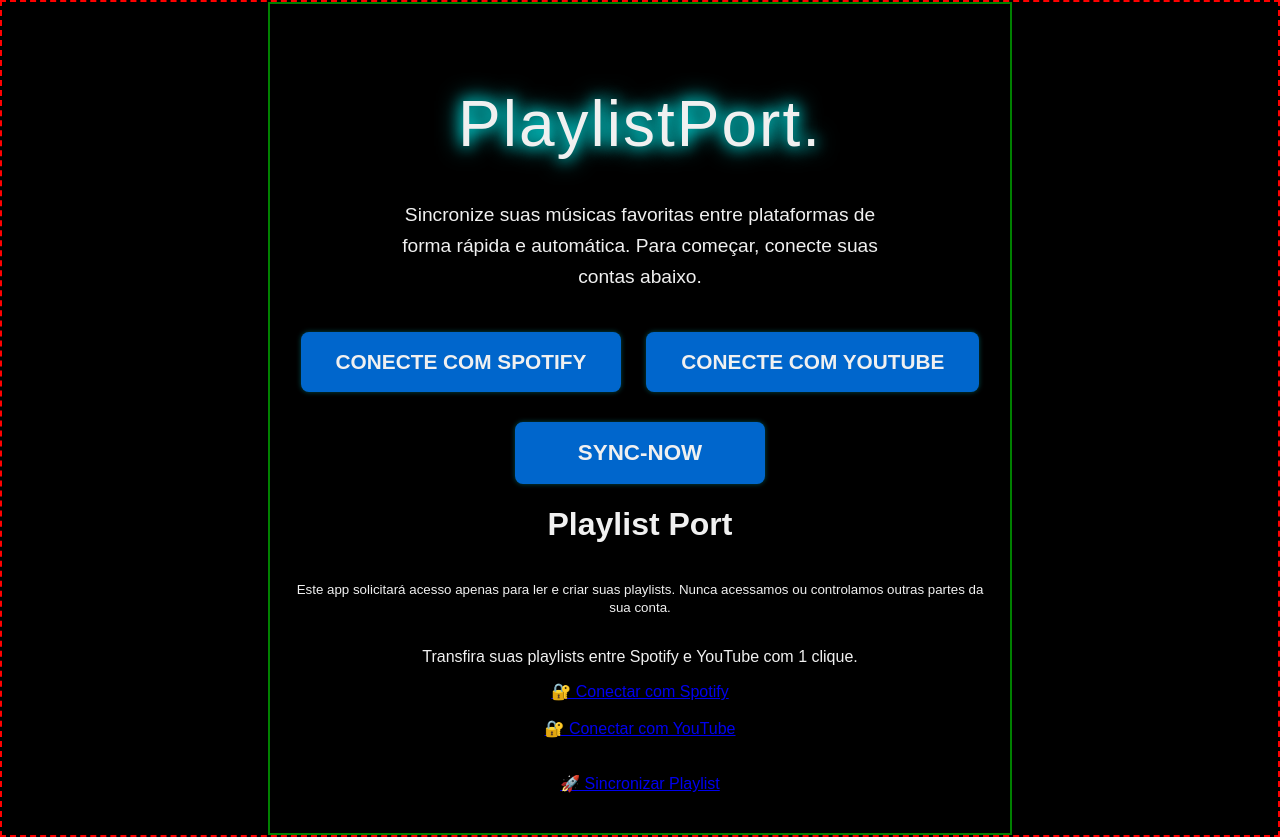
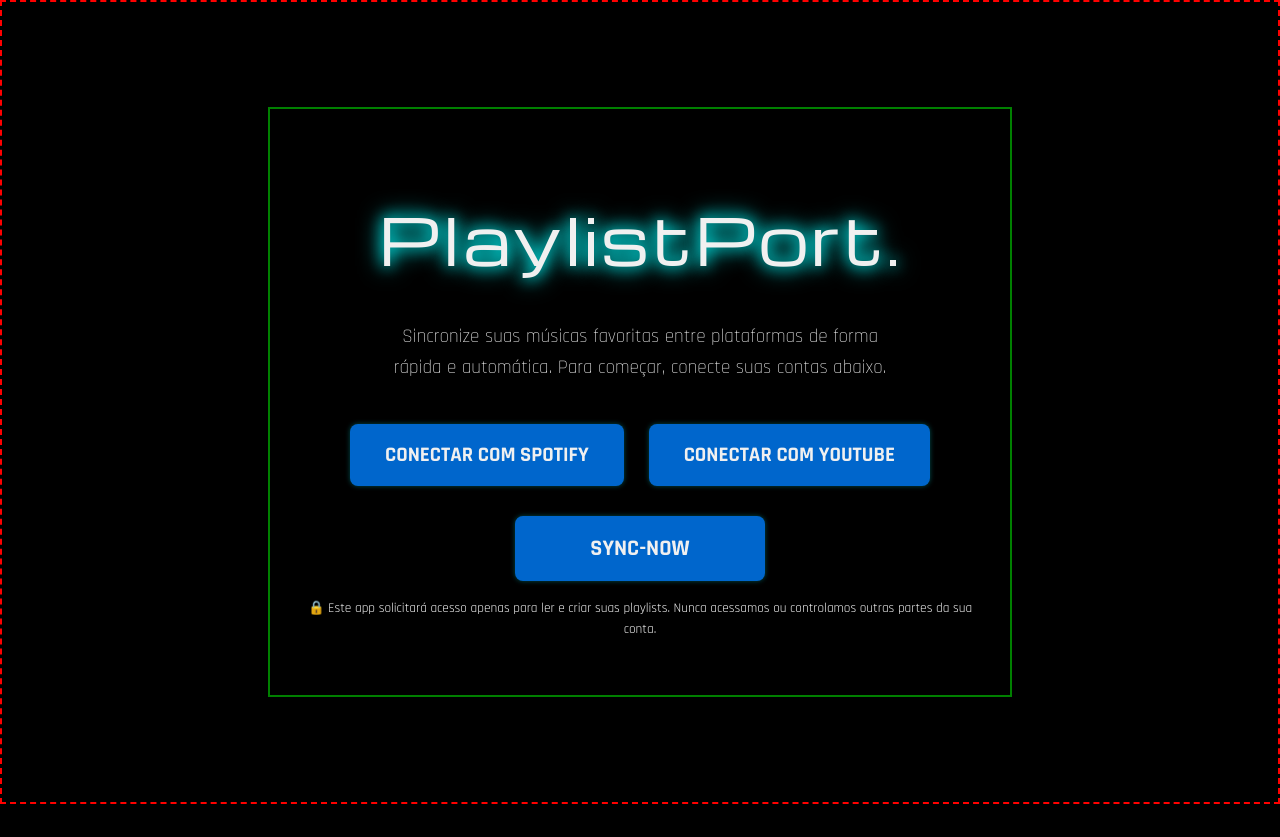
Before and after one commit to GilyanCeos/PlaylistPort.-v1.0, a Flask app: page / in a window 1280 px wide. After the commit the page ends 804 px from the top, so only its background shows below. Run offline with Flask 3, Linux system fonts and the light colour scheme.

Commit message:
new index commit

```diff
--- a/templates/index.html
+++ b/templates/index.html
@@ -5,41 +5,33 @@
   <meta name="viewport" content="width=device-width, initial-scale=1.0">
   <title>PlaylistPort - Conecte suas Playlists</title>
 
-    <!-- Google Fonts - Rajdhani e Michroma -->
-    <link rel="preconnect" href="[https://fonts.googleapis.com](https://fonts.googleapis.com)">
-    <link rel="preconnect" href="[https://fonts.gstatic.com](https://fonts.gstatic.com)" crossorigin>
-    <link href="[https://fonts.googleapis.com/css2?family=Michroma&family=Rajdhani:wght@300;400;500;600;700&display=swap](https://fonts.googleapis.com/css2?family=Michroma&family=Rajdhani:wght@300;400;500;600;700&display=swap)" rel="stylesheet">
+  <!-- Google Fonts -->
+  <link rel="preconnect" href="https://fonts.googleapis.com">
+  <link rel="preconnect" href="https://fonts.gstatic.com" crossorigin>
+  <link href="https://fonts.googleapis.com/css2?family=Michroma&family=Rajdhani:wght@300;400;500;700&display=swap" rel="stylesheet">
 
-    <!-- Seu arquivo CSS -->
+  <!-- Estilo -->
   <link rel="stylesheet" href="{{ url_for('static', filename='css/style.css') }}">
 </head>
-<body>
+<body class="dark-mode">
   <div class="main-container">
     <h1 class="main-title">PlaylistPort.</h1>
     <p class="description">Sincronize suas músicas favoritas entre plataformas de forma rápida e automática. Para começar, conecte suas contas abaixo.</p>
 
     <div class="auth-buttons">
-            <button class="btn btn-spotify">Conecte com Spotify</button>
-            <button class="btn btn-youtube">Conecte com YouTube</button>
+      <button class="btn btn-spotify">Conectar com Spotify</button>
+      <button class="btn btn-youtube">Conectar com YouTube</button>
     </div>
 
-        <!-- O botão "Sync-Now" separado, como na imagem -->
     <button class="btn btn-sync-now">Sync-Now</button>
 
-        <!-- Mensagem de feedback (sucesso/erro), inicialmente oculta -->
     <div id="feedback-message" class="feedback-message hidden"></div>
 
-        <!-- Mensagem de transparência -->
-        <h1> Playlist Port</h1>
+    <footer class="footer-note">
+      <p><small>🔒 Este app solicitará acesso apenas para ler e criar suas playlists. Nunca acessamos ou controlamos outras partes da sua conta.</small></p>
+    </footer>
+  </div>
 
-        <p><small>Este app solicitará acesso apenas para ler e criar suas playlists. Nunca acessamos ou controlamos outras partes da sua conta.</small></p>
-
-        <p>Transfira suas playlists entre Spotify e YouTube com 1 clique.</p>
-        <a href="/login/spotify">🔐 Conectar com Spotify</a><br>
-        <a href="/login/youtube">🔐 Conectar com YouTube</a><br><br>
-        <a href="/sync">🚀 Sincronizar Playlist</a>
-    </div>
   <script src="{{ url_for('static', filename='js/script.js') }}"></script>
-
 </body>
 </html>
```
Lines whose indentation alone changed are shown as unchanged.
